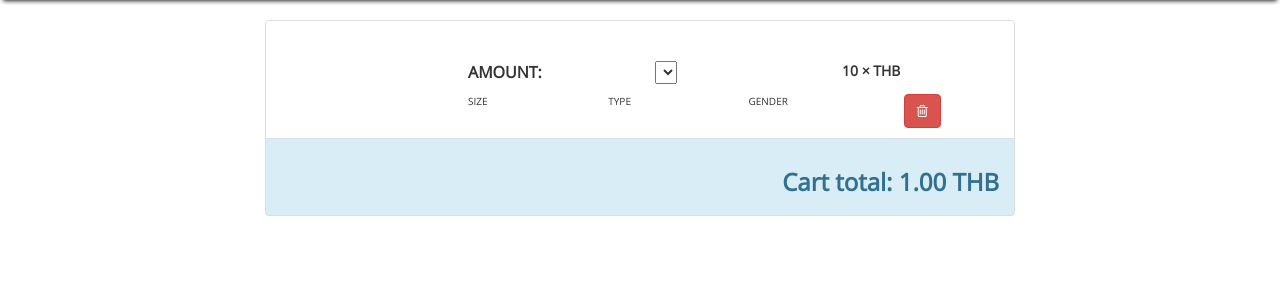
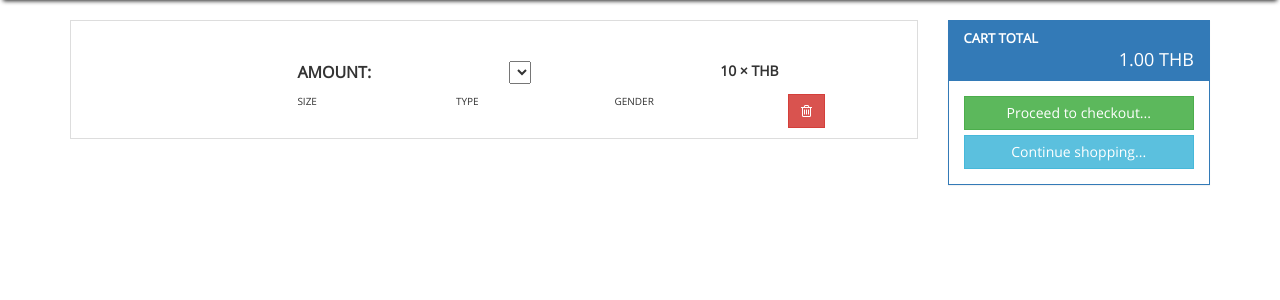
Before and after one commit to kasiditp/Pentagon, a Django app: template templates/pages/cart/manage_cart.html in a window 1280 px wide. Shown: the part 54-354 px from the top of the page. Run offline with Django 3.2, Linux system fonts and the light colour scheme; tables that the repository leaves empty hold one stand-in row (values such as "Sample post"); the template is opened without the code that fills it: values that come from a table or form of the project are taken from there, most other values are stand-ins (such as "Sample title", 1, 10 or a date in 2020); lists and menus that the app fills with data are empty; some libraries are stand-ins or nearby versions.

Commit message:
Added sidebar to the right. Moved cart total to the top of the sidebar. Added Continue Shopping button to the sidebar. Added dummy checkout button to the sidebar

```diff
--- a/product/static/product/css/manage_cart.css
+++ b/product/static/product/css/manage_cart.css
@@ -16,3 +16,10 @@ div {
     margin-top: 0;
     font-size: medium;
 }
+.btn {
+    border-radius: 0;
+}
+
+a {
+    border-radius: 0;
+}
--- a/templates/pages/cart/manage_cart.html
+++ b/templates/pages/cart/manage_cart.html
@@ -19,11 +19,11 @@
                 </div>
             {% endif %}
         <div class="row">
-            <div class="col-md-8 col-md-offset-2 col-sm-12 col-xs-12">
-                <ul class="list-group">
+            <div class="col-md-9 col-sm-12 col-xs-12" id="cart_list">
+                <ul class="list-group" style="border-radius: 0;">
                     {% load humanize %}
                     {% for item in cart %}
-                        <li class="list-group-item">
+                        <li class="list-group-item" style="border-radius: 0;">
                             <div class="row">
                                 <div class="col-md-3 col-sm-3 col-xs-3">
                                     <img class="img-responsive" src="{{ item.stock_id.product.get_image.image.url }}">
@@ -83,7 +83,7 @@
                                                 <form method="post" action="{% url 'remove_from_cart'  %}">
                                                     {% csrf_token %}
                                                     <input type="hidden" value="{{ item.id }}" name="cart_id">
-                                                    <button type="submit" class="btn btn-danger">
+                                                    <button type="submit" class="btn btn-danger" style="border-radius: 0;">
                                                         <i class="fa fa-trash-o" aria-hidden="true"></i>
                                                     </button>
                                                 </form>
@@ -94,14 +94,28 @@
                             </div>
                         </li>
                     {% endfor %}
-                        <li class="list-group-item list-group-item-info">
-                            <div class="row">
-                                <div class="col-md-12 col-sm-12 col-xs-12" style="text-align: right">
-                                    <h3><b>Cart total: {{ total_price| floatformat:2 | intcomma }} THB</b></h3>
-                                </div>
-                            </div>
-                        </li>
+{#                        <li class="list-group-item list-group-item-info">#}
+{#                            <div class="row">#}
+{#                                <div class="col-md-12 col-sm-12 col-xs-12" style="text-align: right">#}
+{#                                    <h3><b>Cart total: {{ total_price| floatformat:2 | intcomma }} THB</b></h3>#}
+{#                                </div>#}
+{#                            </div>#}
+{#                        </li>#}
                 </ul>
+            </div>
+            <div class="col-md-3 col-sm-12 col-xs-12" id="cart_sidebar">
+                <div class="panel panel-primary" style="border-radius: 0;">
+                    <div class="panel-heading" style="border-radius: 0">
+                        <h4 class="panel-title sizetypesexheaderrow" style="padding-bottom: 5px; font-size: small"><b>CART TOTAL</b></h4>
+                        <h3 class="panel-title" style="font-size: large; text-align: right">{{ total_price| floatformat:2 | intcomma }} THB </h3>
+                    </div>
+                    <div class="panel-body">
+                        <a href="#" class="btn btn-success btn-block" style="border-radius: 0">Proceed to checkout...</a>
+                        <a href="{% url 'product:product_view' %}" class="btn-info btn-block btn" style="border-radius: 0">
+                            Continue shopping...</a>
+
+                    </div>
+                </div>
             </div>
         </div>
     </div>
```
Also changed, not shown: 1 other file.
